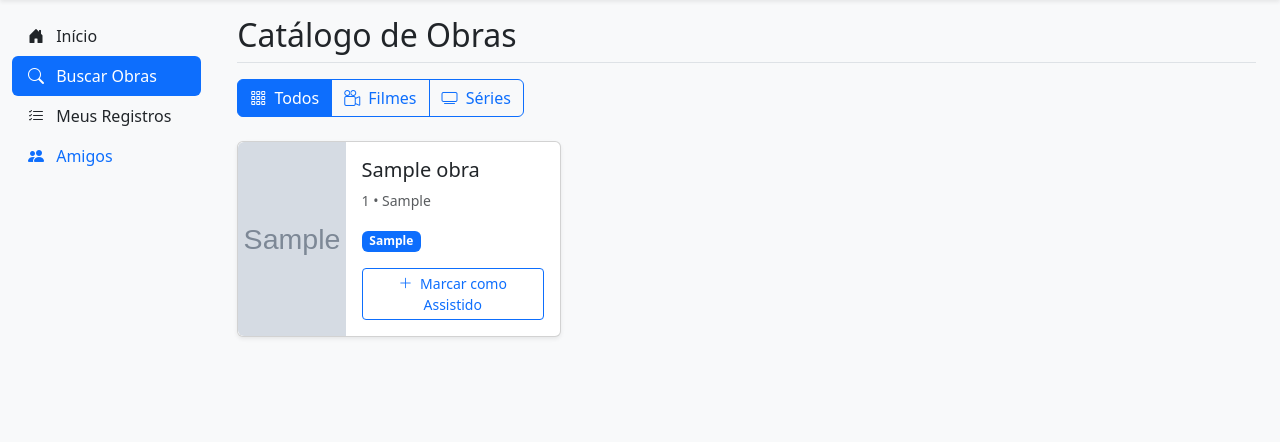
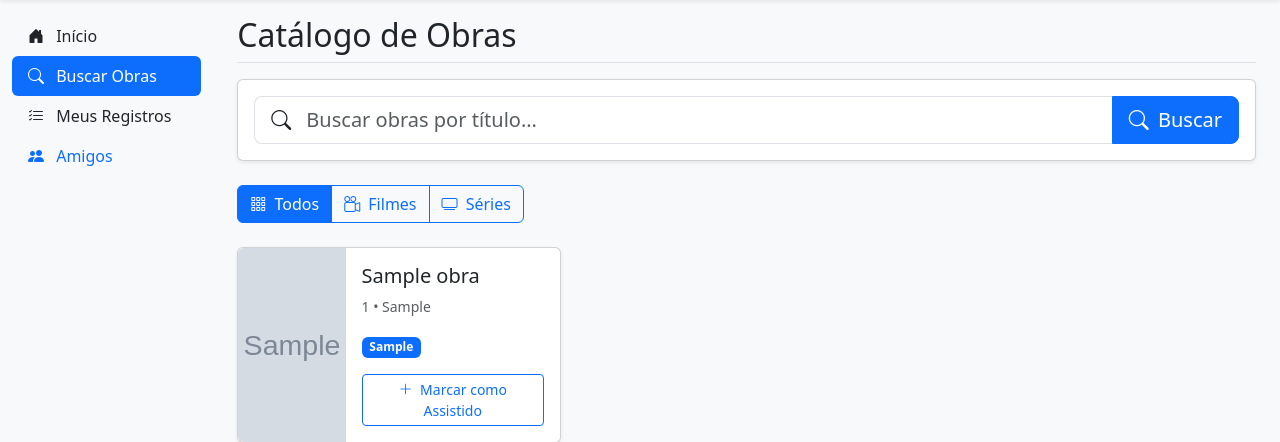
Before and after one commit to italohreis/watchbook, a Django app: page /catalogo/ in a window 1280 px wide. Shown: the part 56-498 px from the top of the page. Run offline with Django 4.2, Linux system fonts and the light colour scheme; a user stored in the database is signed in; tables that the repository leaves empty hold one stand-in row (values such as "Sample post"); grey boxes marked "Sample" are stand-in pictures; some libraries are stand-ins or nearby versions.

Commit message:
add search functionality to obras list; implement query input and display results for title search

```diff
--- a/watchbook/catalogo/views.py
+++ b/watchbook/catalogo/views.py
@@ -14,10 +14,14 @@ class ListarObras(LoginRequiredMixin, ListView):
     def get_queryset(self):
         queryset = super().get_queryset().order_by('titulo')
 
-        # Filtrar por tipo se especificado na query string
+        # Filtrar por tipo se especificado na query string e texto
         tipo_filtro = self.request.GET.get('tipo')
         if tipo_filtro and tipo_filtro in dict(TIPOS).keys():
             queryset = queryset.filter(tipo=tipo_filtro)
+
+        texto_filtro = self.request.GET.get('q')
+        if texto_filtro:
+            queryset = queryset.filter(titulo__icontains=texto_filtro)
 
         return queryset
 
@@ -25,4 +29,5 @@ class ListarObras(LoginRequiredMixin, ListView):
         context = super().get_context_data(**kwargs)
         context['form_registro'] = RegistroAssistidoForm()
         context['tipo_atual'] = self.request.GET.get('tipo', 'todos')
+        context['query'] = self.request.GET.get('q', '')
         return context
--- a/watchbook/templates/catalogo/listar.html
+++ b/watchbook/templates/catalogo/listar.html
@@ -8,18 +8,55 @@
 {% endblock %}
 
 {% block content %}
+<!-- Barra de Pesquisa -->
+<div class="card shadow-sm mb-4">
+    <div class="card-body">
+        <form method="get" action="{% url 'buscar-obras' %}">
+            <div class="input-group input-group-lg">
+                <span class="input-group-text bg-white border-end-0">
+                    <i class="bi bi-search"></i>
+                </span>
+                <input type="text"
+                       class="form-control border-start-0 ps-0"
+                       name="q"
+                       value="{{ query }}"
+                       placeholder="Buscar obras por título..."
+                       autocomplete="off">
+                {% if tipo_atual != 'todos' %}
+                    <input type="hidden" name="tipo" value="{{ tipo_atual }}">
+                {% endif %}
+                {% if query %}
+                    <a href="{% url 'buscar-obras' %}{% if tipo_atual != 'todos' %}?tipo={{ tipo_atual }}{% endif %}"
+                       class="btn btn-outline-secondary">
+                        <i class="bi bi-x-lg"></i> Limpar
+                    </a>
+                {% endif %}
+                <button class="btn btn-primary" type="submit">
+                    <i class="bi bi-search me-1"></i> Buscar
+                </button>
+            </div>
+            {% if query %}
+                <small class="text-muted d-block mt-2">
+                    <i class="bi bi-info-circle me-1"></i>
+                    Mostrando resultados para: <strong>"{{ query }}"</strong>
+                </small>
+            {% endif %}
+        </form>
+    </div>
+</div>
+
 <!-- Filtros por tipo -->
 <div class="mb-4">
     <div class="btn-group" role="group" aria-label="Filtrar por tipo">
-        <a href="{% url 'buscar-obras' %}"
+        <a href="{% url 'buscar-obras' %}{% if query %}?q={{ query }}{% endif %}"
            class="btn {% if tipo_atual == 'todos' %}btn-primary{% else %}btn-outline-primary{% endif %}">
             <i class="bi bi-grid-3x3-gap me-1"></i> Todos
         </a>
-        <a href="{% url 'buscar-obras' %}?tipo=filme"
+        <a href="{% url 'buscar-obras' %}?tipo=filme{% if query %}&q={{ query }}{% endif %}"
            class="btn {% if tipo_atual == 'filme' %}btn-primary{% else %}btn-outline-primary{% endif %}">
             <i class="bi bi-camera-reels me-1"></i> Filmes
         </a>
-        <a href="{% url 'buscar-obras' %}?tipo=serie"
+        <a href="{% url 'buscar-obras' %}?tipo=serie{% if query %}&q={{ query }}{% endif %}"
            class="btn {% if tipo_atual == 'serie' %}btn-primary{% else %}btn-outline-primary{% endif %}">
             <i class="bi bi-tv me-1"></i> Séries
         </a>
```
